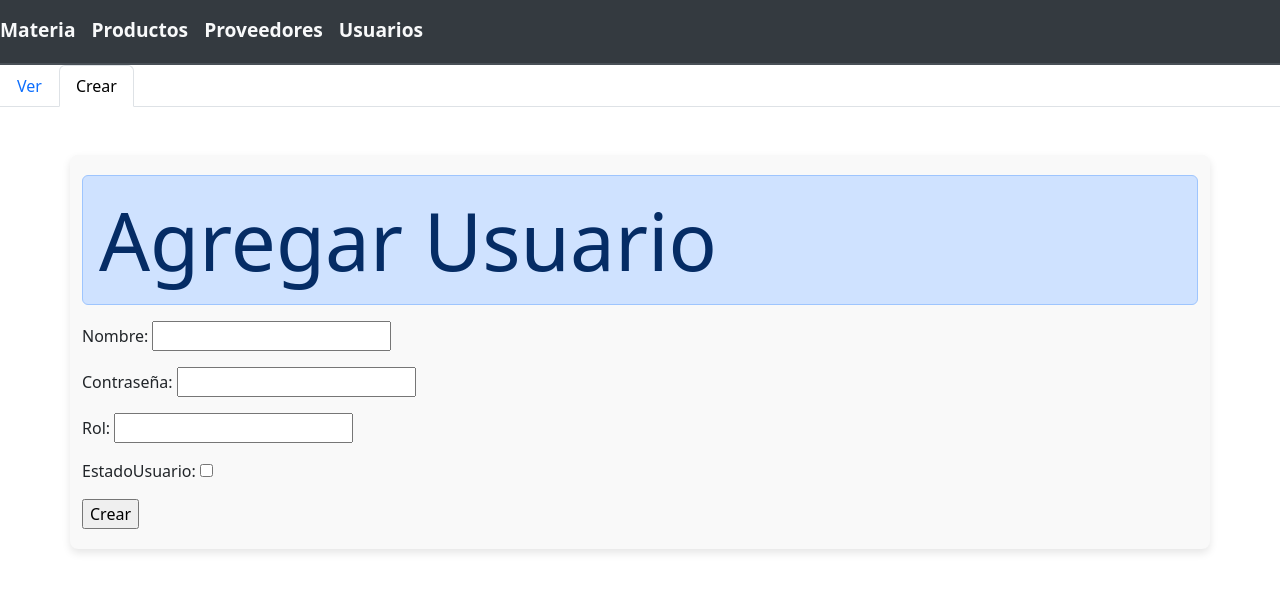
After one commit to pengupang/IngSoftware, a Django app: page /crear_usuario/ in a window 1280 px wide. The commit adds this page. Shown: the top 592 px of the page. Run offline with Django 5.2, Linux system fonts and the light colour scheme; some libraries are stand-ins or nearby versions.

Commit message:
usuario
ver usuarios, actualizar, crear y deshabilitar creados

```diff
--- a/AppSoft/views.py
+++ b/AppSoft/views.py
@@ -1,7 +1,7 @@
 from django.shortcuts import render,redirect
-from AppSoft.models import MateriaPrima,Productos,Proveedores,Compra
+from AppSoft.models import MateriaPrima,Productos,Proveedores,Compra, Usuario
 from . import forms
-from .forms import MateriaPrimaForm,ProductosForm,ProveedoresForm,CompraForm
+from .forms import MateriaPrimaForm,ProductosForm,ProveedoresForm,CompraForm, UsuarioForm
 
 def login(request):
     return render(request, 'login.html')
@@ -100,6 +100,39 @@ def proveedoresDeshabilitar(request,id):
 """
 Aqui van las views de Usuarios
 """
+def lista_usuarios(request):
+    usuarios = Usuario.objects.all()
+    data = {'usuarios' : usuarios, 'titulo':'Tabla Usuarios'}
+    return render(request, 'usuarios_ver.html',data)
+
+def crear_usuario(request):
+    form = UsuarioForm()
+    if request.method == 'POST':
+        form = UsuarioForm(request.POST)
+        if form.is_valid():
+            form.save()
+    data = {'form' : form , 'titulo': 'Agregar Usuario'}
+    return render(request, 'usuario_crear.html',data)
+
+def actualizar_usuario(request, id):
+    usuarios = Usuario.objects.get(id=id)
+    form= UsuarioForm(instance=usuarios)
+    if request.method == "POST":
+        form=UsuarioForm(request.POST,instance=usuarios)
+        if form.is_valid():
+            form.save()
+    data={'form':form , 'titulo': 'Actualizar Usuarios'}
+    return render(request,'usuario_crear.html',data)
+
+def deshabilitar_usuario(request,id):
+     usuarios=Usuario.objects.get(id=id)
+     if request.method=="POST":
+       usuarios.delete()
+     data={"usuarios":usuarios}
+     return render(request,'usuario_crear.html',data)
+
+
+
 
 """
 Aqui van las views de ingresos
--- a/IngSoftware/urls.py
+++ b/IngSoftware/urls.py
@@ -32,6 +32,10 @@ urlpatterns = [
     path('proveedoresVer/', views.proveedoresVer),
     path('proveedoresCrear/', views.proveedoresCrear),
     path('proveedoresActualizar/<int:id>', views.proveedoresActualizar),
-    path('proveedoresDeshabilitar/', views.proveedoresDeshabilitar)
+    path('proveedoresDeshabilitar/', views.proveedoresDeshabilitar),
+    path('lista_usuarios/', views.lista_usuarios),
+    path('crear_usuario/', views.crear_usuario),
+    path('actualizar_usuario/<int:id>', views.actualizar_usuario),
+    path('deshabilitar_usuario/<int:id>',views.deshabilitar_usuario)
 
 ]
--- a/templates/header.html
+++ b/templates/header.html
@@ -25,7 +25,7 @@
                 <a class="nav-link" href="../proveedoresVer">Proveedores</a>
             </li>
             <li class="nav-item">
-                <a class="nav-link"href="#">Usuarios</a>
+                <a class="nav-link"href="../lista_usuarios">Usuarios</a>
             </li>
         </ul>
       </nav>
--- /dev/null
+++ b/templates/usuario_crear.html
@@ -0,0 +1,31 @@
+{%include 'header.html'%}
+{% load static %}
+<!DOCTYPE html>
+<html lang="es">
+<head>
+    <meta charset="UTF-8">
+    <meta name="viewport" content="width=device-width, initial-scale=1.0">
+    <title>Crear Usuario</title>
+    <link rel="stylesheet" href="{% static 'css/bootstrap.min.css' %}">
+</head>
+<body>
+
+<!-- Barra de navegación con pestañas -->
+<ul class="nav nav-tabs">
+    <li class="nav-item">
+        <a class="nav-link" href="../lista_usuarios">Ver</a>
+    </li>
+    <li class="nav-item">
+        <a class="nav-link active" aria-current="page" href="../crear_usuario">Crear</a>
+    </li>
+</ul>
+
+<div class="container mt-5">
+    <div class="alert alert-primary display-1">{{titulo}}</div>
+    <form method="POST">
+        {{form.as_p}}
+        {% csrf_token %}
+        <input type="submit" value="Crear">
+    </form>
+</div>
+</html>
```
Also changed, not shown: templates/usuarios_ver.html (added, +64 -0 lines).
